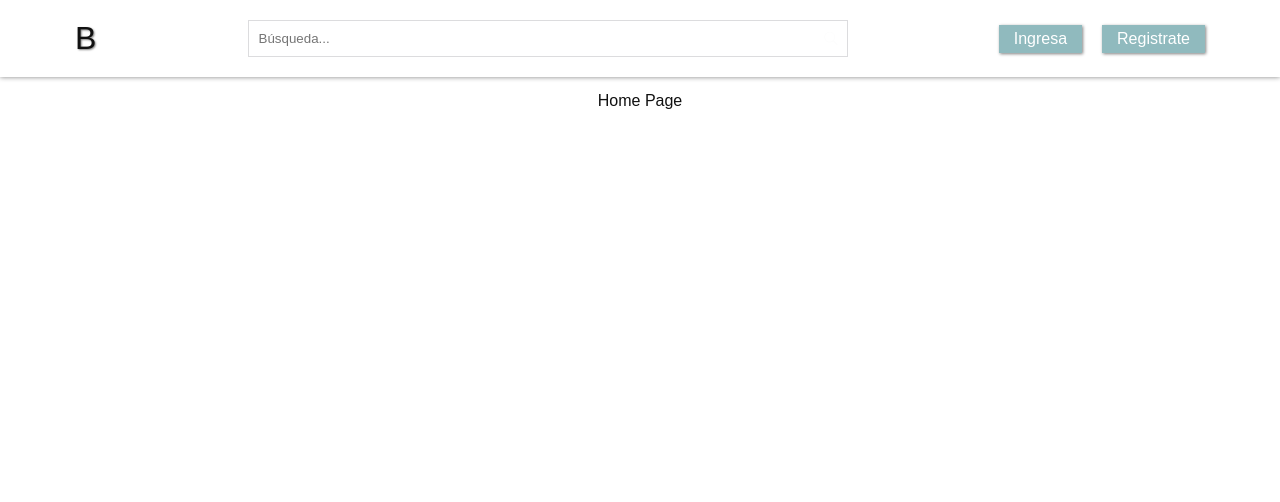
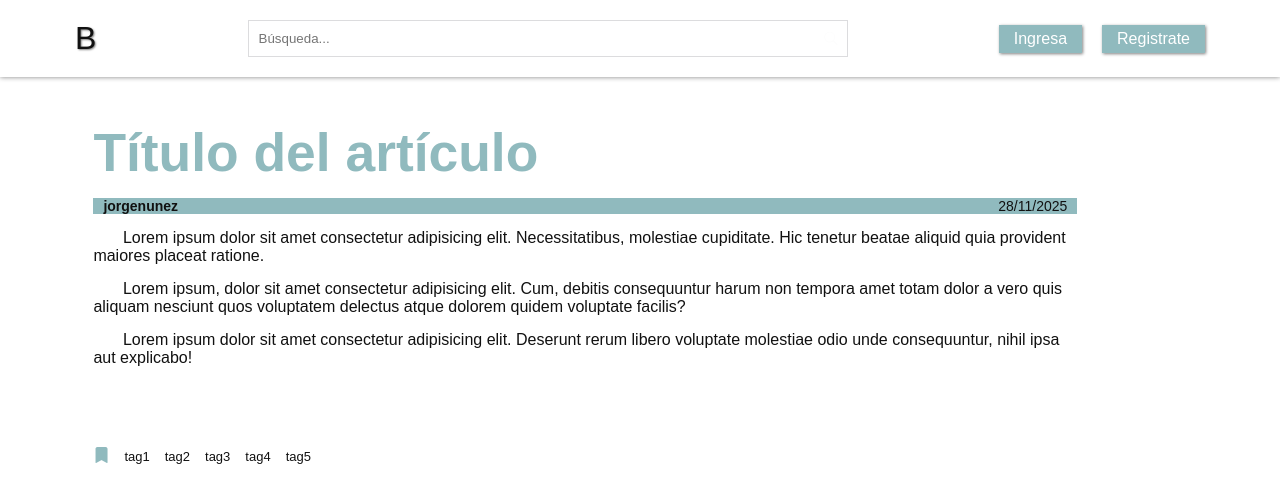
Before and after one commit to nunezjorgepy/blog-trainee, a React (Vite) app: page /article in a window 1280 px wide. Shown: the top 502 px of the page. Built offline with nearby package versions, Linux system fonts and the light colour scheme; a web font is replaced by a local one.

Commit message:
Crea el componente Article y la sección para el artículo en la página de Artículos

```diff
--- /dev/null
+++ b/src/Components/Article/Article.css
@@ -0,0 +1,45 @@
+
+
+.article_container{
+    width: min(var(--max-width), 100%);
+    margin: auto;
+    padding: 0 3%;
+}
+.article_title{
+    color: var(--btn-primary-bg-color);
+    margin: 30px 0 15px;
+    font-size: calc(3dvw + 15px);
+}
+.article_info{
+    display: flex;
+    justify-content: space-between;
+    margin-bottom: 15px;
+    width: 90%;
+    font-size: 14px;
+    padding: 0 10px;
+    background-color: var(--btn-primary-bg-color);
+}
+.article_created_by{
+    font-weight: 600;
+}
+.article_text{
+    width: 90%;
+}
+.article_paragraph{
+    margin: 15px 0;
+    text-indent: 3%;
+}
+.article_tags{
+    display: flex;
+    align-items: center;
+    gap: 15px;
+    font-size: 12px;
+    margin-top: 80px;
+}
+.tags_icon{
+    color: var(--btn-primary-bg-color);
+    font-size: 16px;
+}
+.tag{
+    font-size: 13px;
+}
--- /dev/null
+++ b/src/Components/Article/Article.jsx
@@ -0,0 +1,50 @@
+import './Article.css'
+import { Link } from 'react-router'
+
+function Article() {
+    return (
+        <section className="article_section section">
+            <div className="article_container">
+                {/* Título del artículo */}
+                <h1 className="article_title">
+                    Título del artículo
+                </h1>
+                {/* Creado por y fecha del artículo */}
+                <div className="article_info">
+                    <Link to={'/user/jorgenunez'} className="article_created_by">
+                        jorgenunez
+                    </Link>
+                    <div className="article_created_at">
+                        28/11/2025
+                    </div>
+                </div>
+                {/* Arítculo */}
+                <div className="article_text">
+                    <p className="article_paragraph">
+                        Lorem ipsum dolor sit amet consectetur adipisicing elit. Necessitatibus, molestiae cupiditate. Hic tenetur beatae aliquid quia provident maiores placeat ratione.
+                    </p>
+                    <p className="article_paragraph">
+                        Lorem ipsum, dolor sit amet consectetur adipisicing elit. Cum, debitis consequuntur harum non tempora amet totam dolor a vero quis aliquam nesciunt quos voluptatem delectus atque dolorem quidem voluptate facilis?
+                    </p>
+                    <p className="article_paragraph">
+                        Lorem ipsum dolor sit amet consectetur adipisicing elit. Deserunt rerum libero voluptate molestiae odio unde consequuntur, nihil ipsa aut explicabo!
+                    </p>
+                </div>
+                {/* Tags */}
+
+                <div className="article_tags">
+                    <div className="tags">
+                        <i className="bi bi-bookmark-fill tags_icon"></i>
+                    </div>
+                    <Link to={'/'} className='tag'>tag1</Link>
+                    <Link to={'/'} className='tag'>tag2</Link>
+                    <Link to={'/'} className='tag'>tag3</Link>
+                    <Link to={'/'} className='tag'>tag4</Link>
+                    <Link to={'/'} className='tag'>tag5</Link>
+                </div>
+            </div>
+        </section>
+    )
+}
+
+export default Article
--- a/src/Components/Header/HeaderComponent.jsx
+++ b/src/Components/Header/HeaderComponent.jsx
@@ -3,6 +3,7 @@ import './HeaderComponent.css'
 import SignUpForm from '../SignUpForm/SignUpForm'
 import LogInForm from '../LogInForm/LogInForm'
 import { UserContext } from '../../Context/userContext'
+import { Link } from 'react-router'
 
 function HeaderComponent() {
     // Esta variable puede usarse en el context del usuario, que probablemente sea el más alto de todos
@@ -21,9 +22,9 @@ function HeaderComponent() {
             <div className="h_width">
                 <div className="h_flex">
                     {/* Logo */}
-                    <div className="h_logo">
+                    <Link to={'/'} className="h_logo">
                         B
-                    </div>
+                    </Link>
 
                     {/* Search Bar */}
                     <div className="h_search_bar">
--- a/src/pages/Article/ArticlePage.jsx
+++ b/src/pages/Article/ArticlePage.jsx
@@ -1,13 +1,27 @@
+import './ArticlePage.css'
 import { Link } from "react-router"
 import HeaderComponent from "../../Components/Header/HEaderComponent"
+import Article from '../../Components/Article/Article'
+
+/*
+TODO:
+    - Cambiar los links (Link) para que me lleve a la página correcta.
+*/
 
 
 function ArticlePage() {
+    document.title = 'Artículo Publicado'
     return (
         <div className="whole_page_flex">
             <HeaderComponent />
             <main>
-                <Link to={'/'}>Home Page</Link>
+                {/* Artículo */}
+                <Article />
+
+                {/* Compartir en redes */}
+
+
+                {/* Comentarios / Respuestas */}
             </main>
         </div>
     )
```
Also changed, not shown: src/pages/Article/ArticlePage.css (added).
